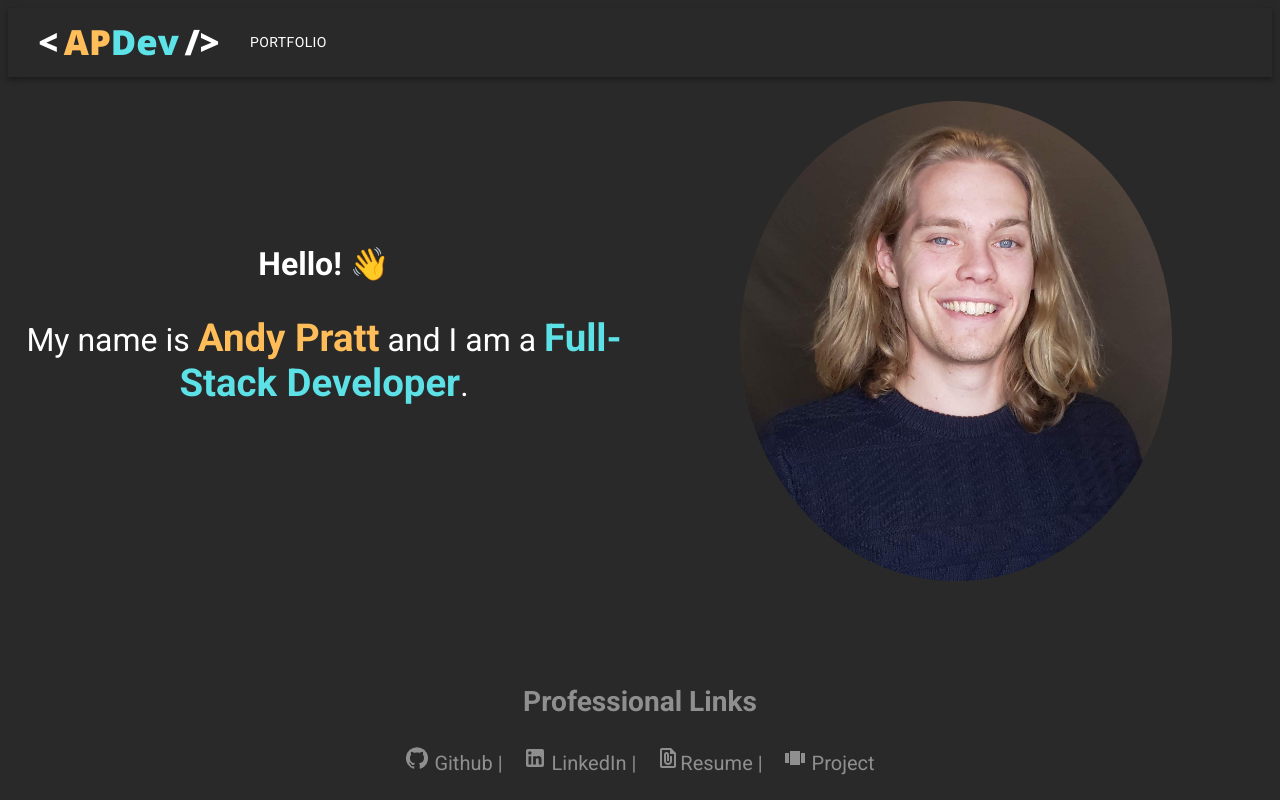
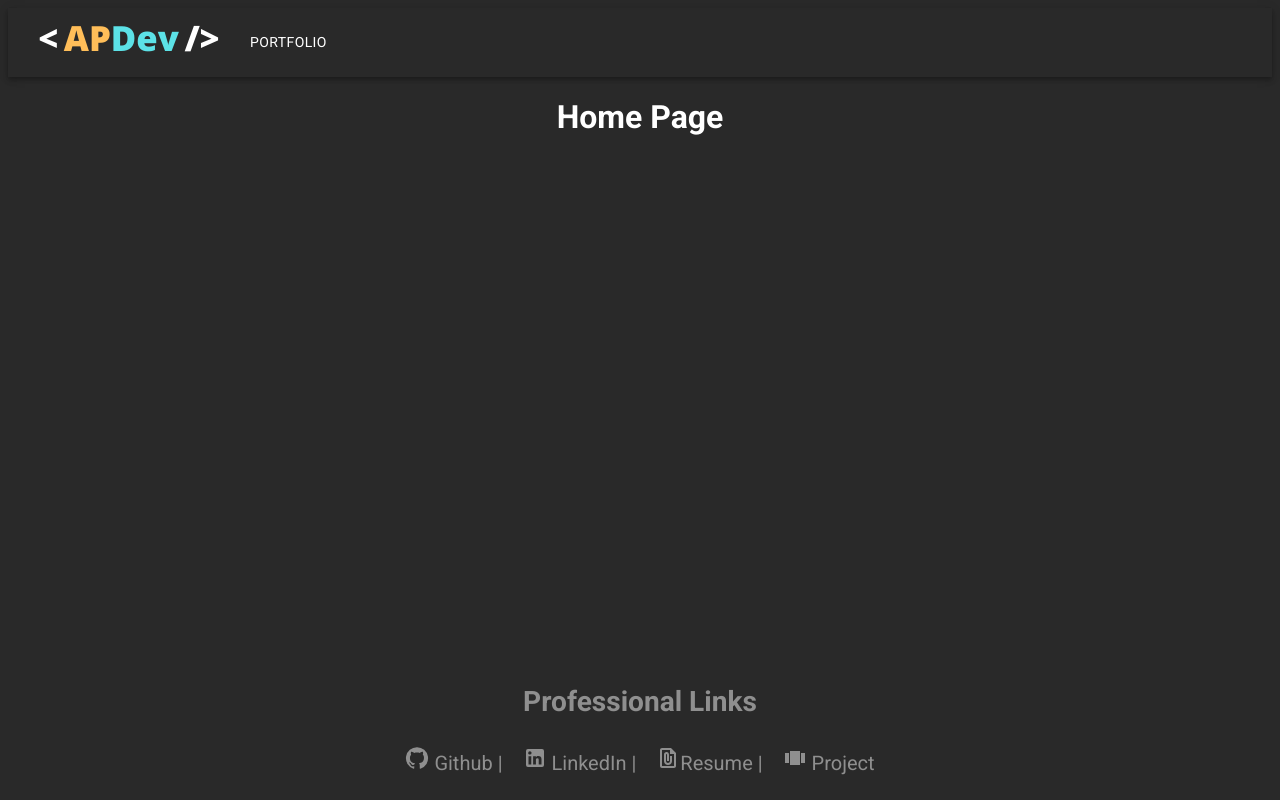
Before and after one commit to mrandypratt/workout-log-client, a React (Create React App) app: page / in a window 1280 px wide. Built offline with nearby package versions, Linux system fonts and the light colour scheme.

Commit message:
Router Working for Home and About routes

```diff
--- /dev/null
+++ b/src/App.tsx
@@ -0,0 +1,15 @@
+import { Footer } from "./components/Footer"
+import { Navbar } from "./components/Navbar"
+import { MainRoutes } from "./Routes"
+
+export const App = (): JSX.Element => {
+  return (
+    <div className="app default-app-styles">
+      <Navbar/>
+
+      <MainRoutes/>
+
+      <Footer/>
+    </div>
+  )
+}
--- /dev/null
+++ b/src/Routes.tsx
@@ -0,0 +1,14 @@
+import {Routes, Route, Navigate} from "react-router-dom"
+import { About } from "./views/About"
+import { Home } from "./views/Home"
+
+export const MainRoutes = () => {
+  return (
+    <Routes>
+      <Route path="/" element={<Home/>} />
+      <Route path="/about" element={<About/>} />
+    </Routes>
+  )
+
+
+}
--- a/src/components/Navbar.tsx
+++ b/src/components/Navbar.tsx
@@ -10,6 +10,7 @@ import Button from '@mui/material/Button';
 import MenuItem from '@mui/material/MenuItem';
 import MenuIcon from '@mui/icons-material/Menu';
 import { VIEWS } from '../constants/views';
+import { Link } from "react-router-dom"
 
 const APDevIcon = require('../assets/APDevLogo.png');
 
@@ -31,20 +32,6 @@ export const Navbar = () => {
     setAnchorElUser(null);
   };
 
-  const updateToView = {
-    home: () => {
-      // setView(VIEWS.home)
-    },
-
-    portfolio: () => {
-      // setView(VIEWS.portfolio)
-    },
-
-    about: () => {
-      // setView(VIEWS.about)
-    }
-  }
-
   return (
     <AppBar style={{backgroundColor: "#292929", fontStyle: "Roboto"}} color="inherit" position="static">
       <Container maxWidth="xl">
@@ -55,7 +42,7 @@ export const Navbar = () => {
             component="div"
             sx={{ mr: 2, display: { xs: 'none', md: 'flex' } }}
           >
-            <img src={APDevIcon} alt="<APDev/>" onClick={updateToView.home} style={{cursor: "pointer"}}/>
+            <Link to={"/"}><img src={APDevIcon} alt="<APDev/>" style={{cursor: "pointer"}}/></Link>
 
           </Typography>
 
@@ -90,7 +77,7 @@ export const Navbar = () => {
               }}
             >
               {pages.map((page) => (
-                <MenuItem key={page} onClick={updateToView.portfolio}>
+                <MenuItem key={page}>
                   <Typography textAlign="center">{page.toUpperCase()}</Typography>
                 </MenuItem>
               ))}
@@ -102,13 +89,12 @@ export const Navbar = () => {
             component="div"
             sx={{ flexGrow: 1, display: { xs: 'flex', md: 'none' } }}
           >
-            <img src={APDevIcon} alt="<APDev/>" onClick={updateToView.home} style={{cursor: "pointer"}}/>
+            <img src={APDevIcon} alt="<APDev/>"  style={{cursor: "pointer"}}/>
           </Typography>
           <Box sx={{ flexGrow: 1, display: { xs: 'none', md: 'flex' } }}>
             {pages.map((page) => (
               <Button
                 key={page}
-                onClick={updateToView.portfolio}
                 sx={{ my: 2, color: 'inherit', display: 'block' }}
               >
                 {page}
--- a/src/index.tsx
+++ b/src/index.tsx
@@ -2,43 +2,15 @@ import React from 'react';
 import ReactDOM from 'react-dom';
 import "./styles/App.css"
 
-import { Navbar } from './components/Navbar';
-import { Home } from "./views/Home"
-import { About } from './views/About';
-import Error from "./views/Error"
-import { Footer } from './components/Footer';
+import { BrowserRouter } from "react-router-dom";
+import { App } from './App';
 
-import {
-  createBrowserRouter,
-  RouterProvider,
-  Route,
-} from "react-router-dom";
-
-const router = createBrowserRouter([
-  {
-    path: "/",
-    element: <Home/>,
-    errorElement: <Error/>,
-  },
-  {
-    path: "/about",
-    element: <About/>,
-    errorElement: <Error/>,
-  },
-]);
 
 ReactDOM.render(
   <React.StrictMode>
-
-    <div className="default-app-styles">
-      <Navbar/>
-
-      <RouterProvider router={router} />
-
-      <Footer/>
-    </div>
-
-
+      <BrowserRouter>
+        <App/>
+      </BrowserRouter>
   </React.StrictMode>,
   document.getElementById('root')
 );
--- a/src/views/Home.tsx
+++ b/src/views/Home.tsx
@@ -6,14 +6,15 @@ export const Home = () => {
     <div className="home-container">
 
       <div className="greeting-container">
-        <h1>Hello! &#128075;</h1>
-        <p>My name is <b className="orange-pop">Andy Pratt</b> and I am a <b className="blue-pop">Full-Stack Developer</b>.</p>
+        <h1>Home Page</h1>
+        {/* <h1>Hello! &#128075;</h1> */}
+        {/* <p>My name is <b className="orange-pop">Andy Pratt</b> and I am a <b className="blue-pop">Full-Stack Developer</b>.</p> */}
 
       </div>
 
-      <div className="profile-pic-container">
+      {/* <div className="profile-pic-container">
         <img className="profile-pic" src={require("../assets/Profile.jpeg")} alt="<APDev/>"></img>
-      </div>
+      </div> */}
 
     </div>
   );
```
